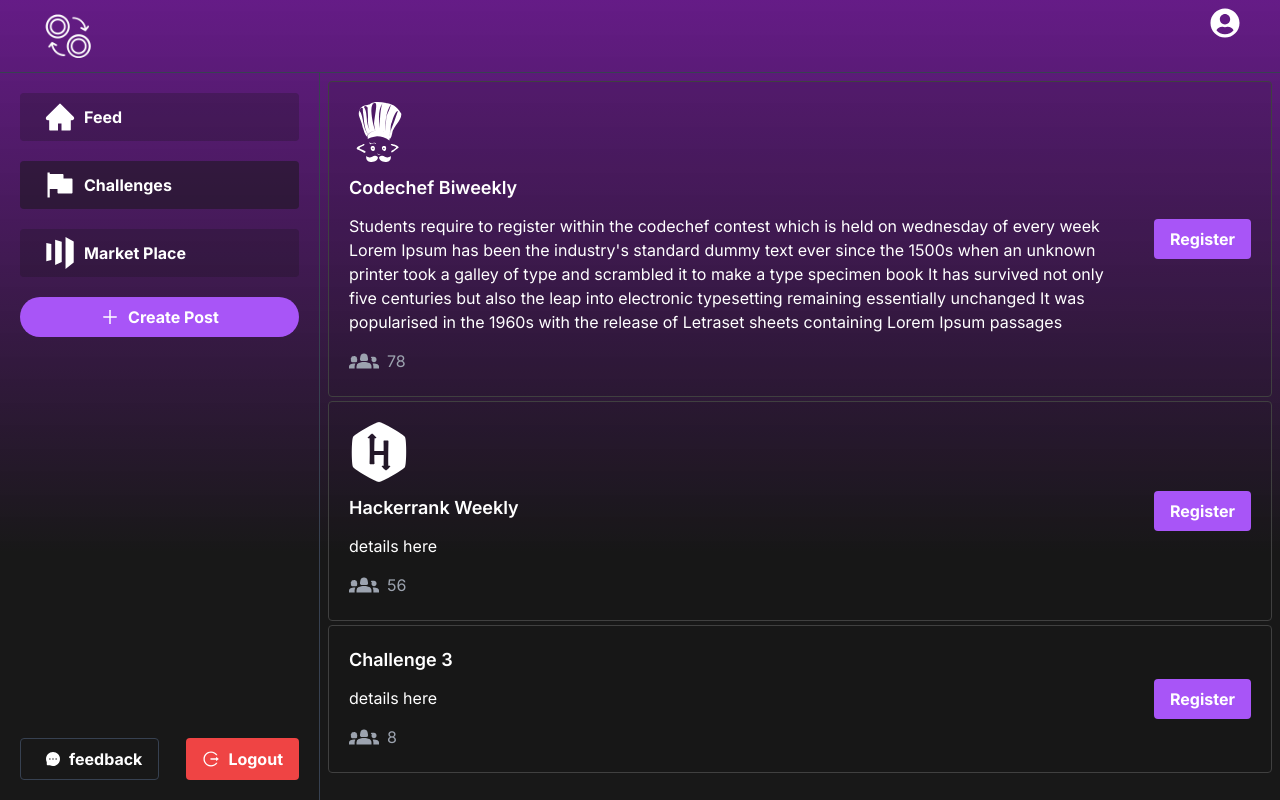
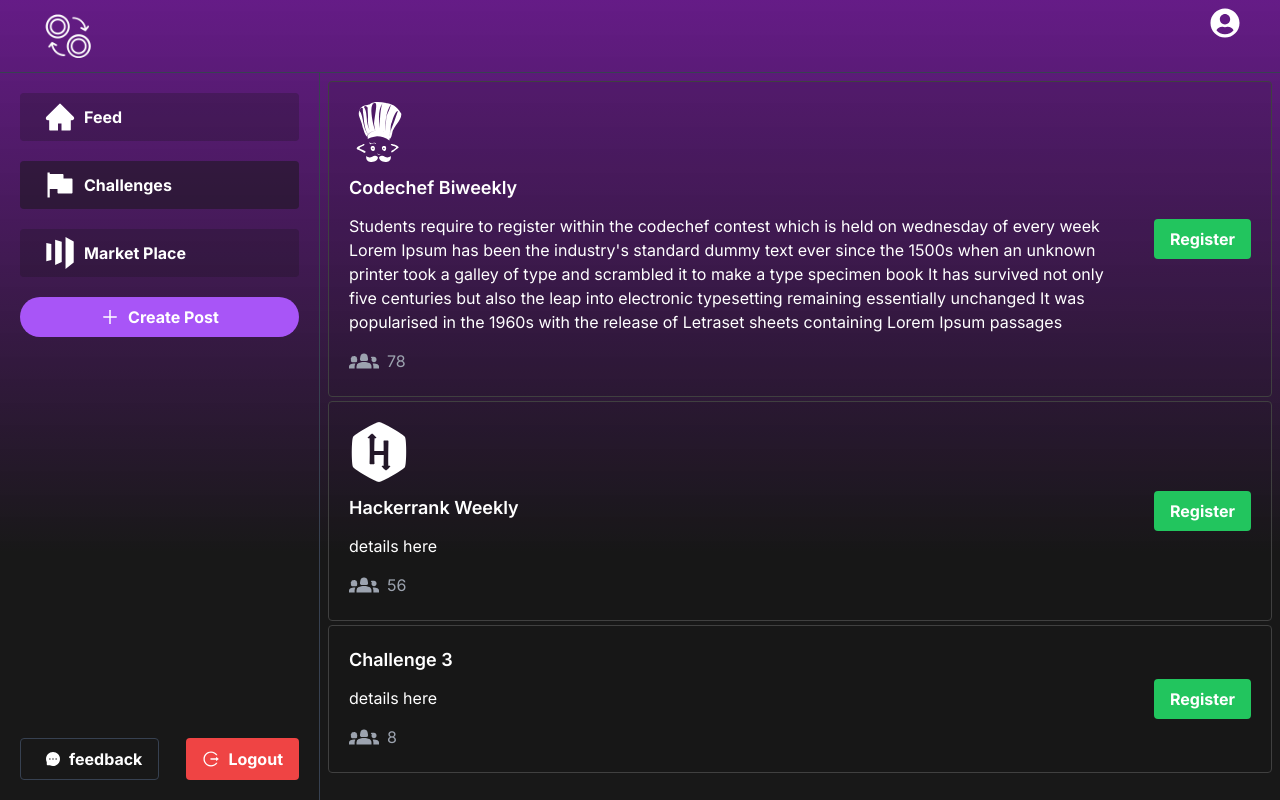
Before and after one commit to the-nexus-point/nexus-next.js, a Next.js app: page /challenges in a window 1280 px wide. Built offline with nearby package versions, Linux system fonts and the light colour scheme.

Commit message:
appyling green color to challenge button

```diff
--- a/src/components/shared/Challenge.jsx
+++ b/src/components/shared/Challenge.jsx
@@ -13,7 +13,7 @@
           <span className="text-gray-400">{challenge.participants}</span>
         </div>
       </div>
-      <button className="bg-purple-500 hover:bg-purple-700 text-white font-bold py-2 px-4 focus:outline-none focus:shadow-outline rounded">
+      <button className="bg-green-500 hover:bg-green-700 text-white font-bold py-2 px-4 focus:outline-none focus:shadow-outline rounded">
         Register
       </button>
     </div>
```
